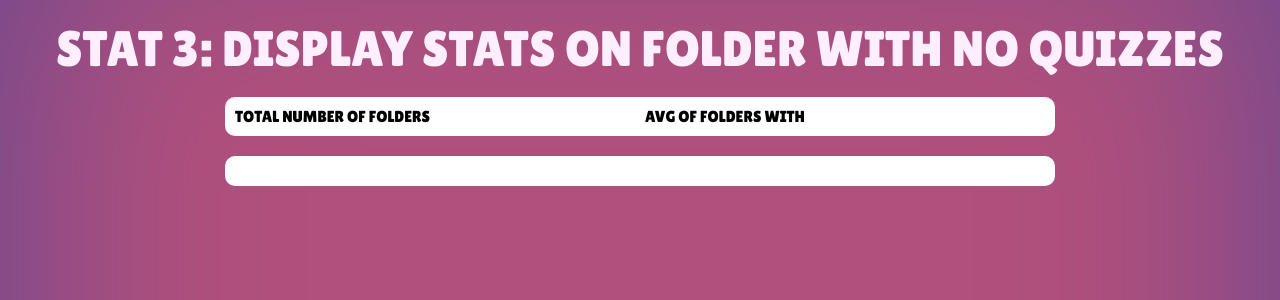
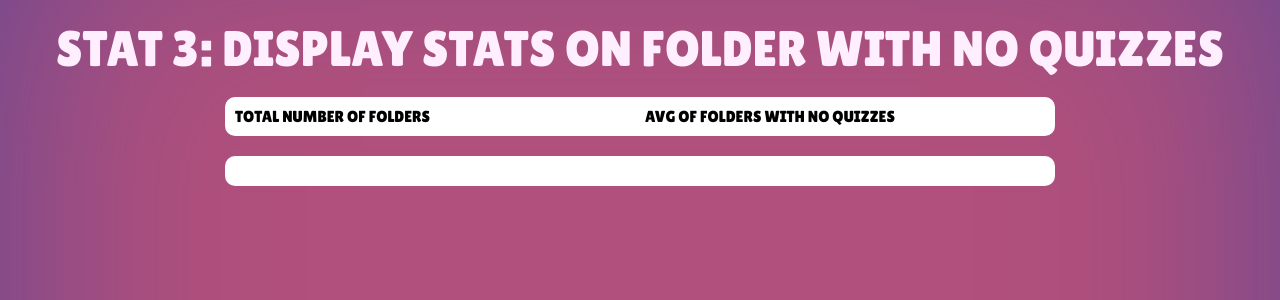
Before and after one commit to zyle-geralde/MindMap-quizwebsite-, a PHP site: page /statistics.php in a window 1280 px wide. Shown: the part 420-720 px from the top of the page. Run offline with PHP 8.4, Linux system fonts and the light colour scheme; data that the repository does not hold is empty.

Commit message:
statistics manipulated

```diff
--- a/statistics.php
+++ b/statistics.php
@@ -50,7 +50,7 @@ include "connect.php"
 
     <div style="display: grid; grid-template-columns: 400px 400px; background-color: white; row-gap:10px; column-gap:10px; border-radius:10px; padding:10px; margin-top: 20px">
         <div>TOTAL NUMBER OF FOLDERS</div>
-        <div>AVG OF FOLDERS WITH </div>
+        <div>AVG OF FOLDERS WITH NO QUIZZES</div>
     </div>
 
     <div style="display: grid; grid-template-columns:  400px 400px; background-color: white;min-height:10px; row-gap:10px; column-gap:10px; border-radius:10px; padding:10px; margin-top: 20px" class="stat3">
```
